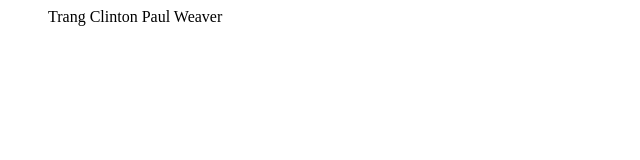
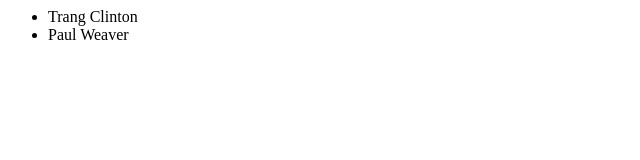
Before and after one commit to ttnclinton/Clinton-TeamGit, a plain HTML site: page index.html in a window 1280 px wide. Shown: the whole page, without its empty margins (0-640 px from the left). Drawn offline with Linux system fonts and the light colour scheme.

Commit message:
corrected html ul

```diff
--- a/index.html
+++ b/index.html
@@ -1,3 +1,4 @@
-<ul> Trang Clinton
-    Paul Weaver
+<ul>
+    <li> Trang Clinton</li>
+    <li> Paul Weaver</li>
 </ul>
```
